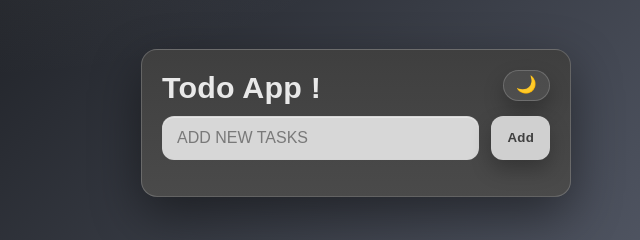
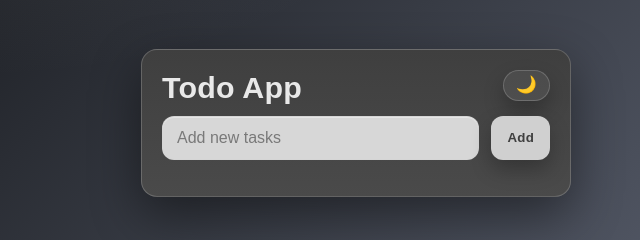
Before and after one commit to mihajlovic-filip-emf/module210-todo-mif, a plain HTML site: page src/frontend/index.html in a window 1280 px wide. Shown: the part 277-517 px from the top of the page, 284-924 px from the left. Drawn offline with nearby package versions, Linux system fonts and the light colour scheme; no server answers.

Commit message:
remise page normale

```diff
--- a/src/frontend/index.html
+++ b/src/frontend/index.html
@@ -29,7 +29,7 @@
   <body>
     <div class="app-container">
       <header>
-        <h1>Todo App !</h1>
+        <h1>Todo App</h1>
         <button
           id="theme-toggle"
           class="theme-toggle"
@@ -44,7 +44,7 @@
         <input
           type="text"
           id="todo-input"
-          placeholder="ADD NEW TASKS"
+          placeholder="Add new tasks"
           required
         />
         <button type="submit">Add</button>
```
